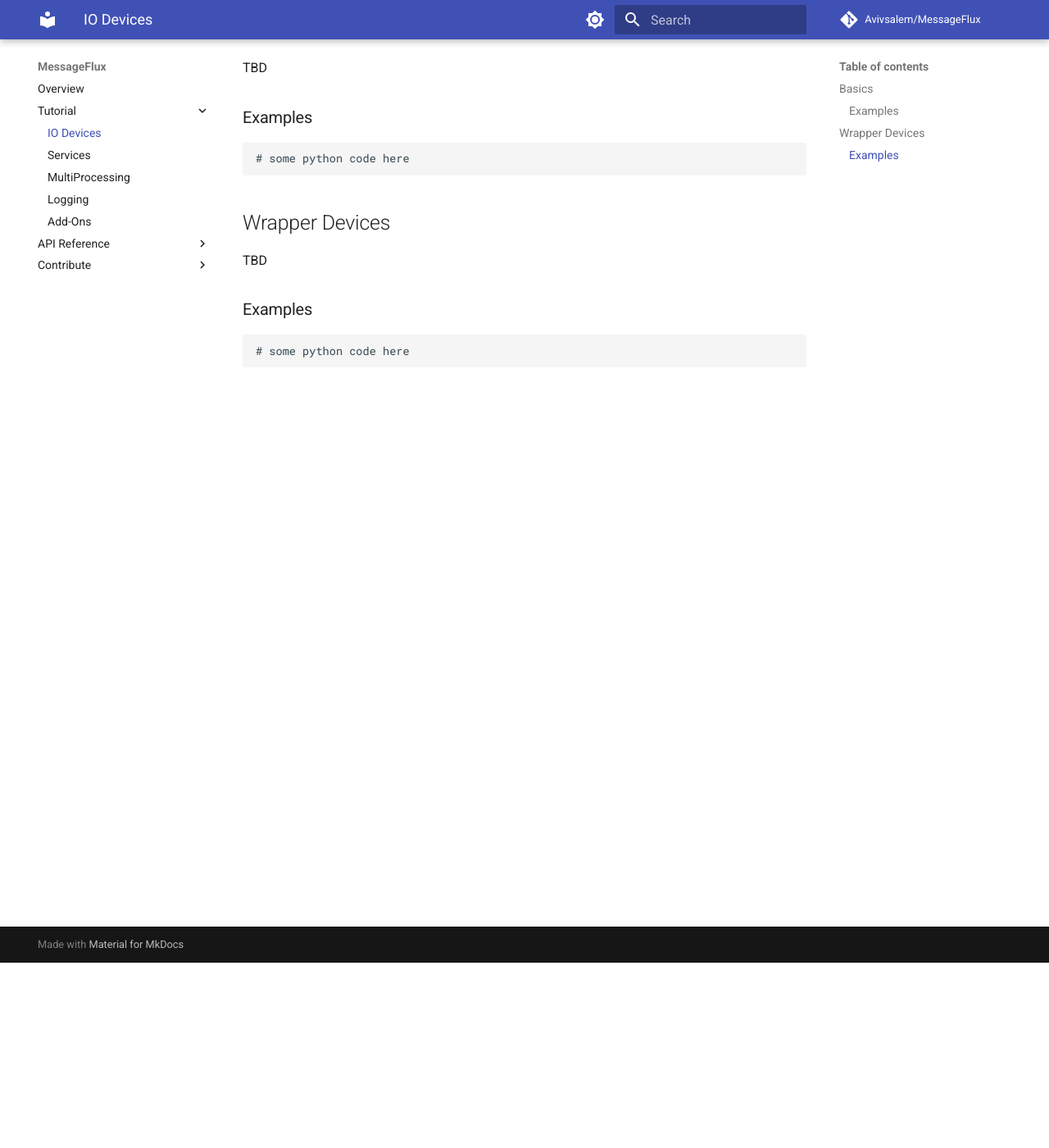
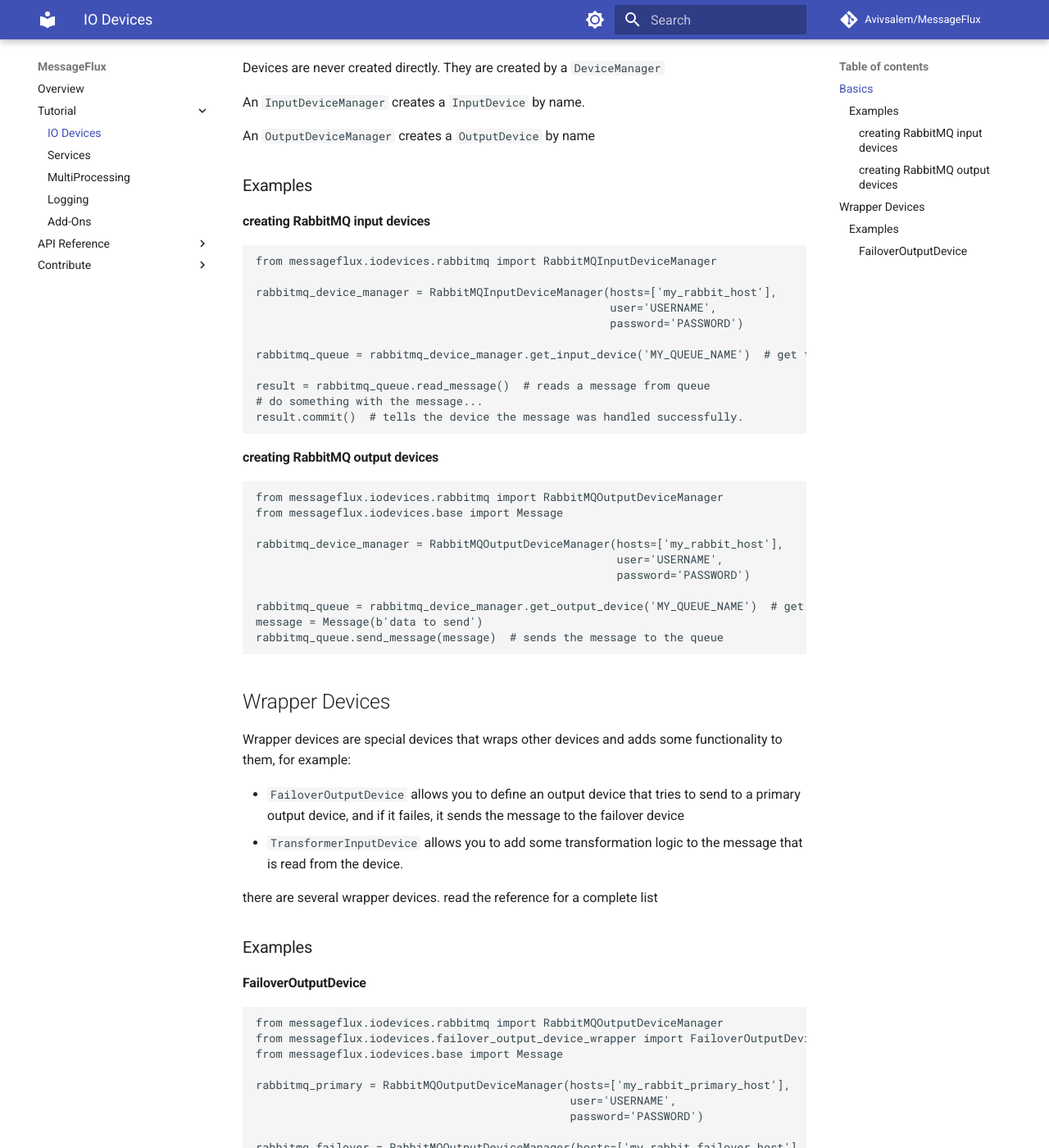
Before and after one commit to Avivsalem/MessageFlux, an MkDocs documentation site: the page built from docs/tutorial/devices.md, in a window 1280 px wide and 1400 px high, scrolled down 226 px. Shown: the whole window at 82% size. Built offline with MkDocs 1.6.1 and Material for MkDocs 9.7.7, drawn with Linux system fonts in a browser that asks for light colours; comment, search, counter and statistics services are not loaded; some of the changed text lies outside the part shown.

Commit message:
devices tutorial

````diff
--- a/docs/tutorial/devices.md
+++ b/docs/tutorial/devices.md
@@ -3,17 +3,78 @@
 the heart of this package is the io devices
 
 ## Basics
-TBD
+
+Devices are never created directly. They are created by a ```DeviceManager```
+
+An ```InputDeviceManager``` creates a ```InputDevice``` by name.
+
+An ```OutputDeviceManager``` creates a ```OutputDevice``` by name
 
 ### Examples
+
+#### creating RabbitMQ input devices
+
 ```python
-# some python code here
+from messageflux.iodevices.rabbitmq import RabbitMQInputDeviceManager
+
+rabbitmq_device_manager = RabbitMQInputDeviceManager(hosts=['my_rabbit_host'],
+                                                     user='USERNAME',
+                                                     password='PASSWORD')
+
+rabbitmq_queue = rabbitmq_device_manager.get_input_device('MY_QUEUE_NAME')  # get the input device (rabbitmq queue)
+
+result = rabbitmq_queue.read_message()  # reads a message from queue
+# do something with the message...
+result.commit()  # tells the device the message was handled successfully.
+```
+
+#### creating RabbitMQ output devices
+
+```python
+from messageflux.iodevices.rabbitmq import RabbitMQOutputDeviceManager
+from messageflux.iodevices.base import Message
+
+rabbitmq_device_manager = RabbitMQOutputDeviceManager(hosts=['my_rabbit_host'],
+                                                      user='USERNAME',
+                                                      password='PASSWORD')
+
+rabbitmq_queue = rabbitmq_device_manager.get_output_device('MY_QUEUE_NAME')  # get the output device (rabbitmq queue)
+message = Message(b'data to send')
+rabbitmq_queue.send_message(message)  # sends the message to the queue
 ```
 
 ## Wrapper Devices
-TBD
+
+Wrapper devices are special devices that wraps other devices and adds some functionality to them, for example:
+
+- ```FailoverOutputDevice``` allows you to define an output device that tries to send to a primary output device,
+  and if it failes, it sends the message to the failover device
+- ```TransformerInputDevice``` allows you to add some transformation logic to the message that is read from the device.
+
+there are several wrapper devices. read the reference for a complete list
 
 ### Examples
+
+#### FailoverOutputDevice
+
 ```python
-# some python code here
+from messageflux.iodevices.rabbitmq import RabbitMQOutputDeviceManager
+from messageflux.iodevices.failover_output_device_wrapper import FailoverOutputDeviceManager
+from messageflux.iodevices.base import Message
+
+rabbitmq_primary = RabbitMQOutputDeviceManager(hosts=['my_rabbit_primary_host'],
+                                               user='USERNAME',
+                                               password='PASSWORD')
+
+rabbitmq_failover = RabbitMQOutputDeviceManager(hosts=['my_rabbit_failover_host'],
+                                                user='USERNAME',
+                                                password='PASSWORD')
+
+device_manager = FailoverOutputDeviceManager(inner_device_manager=rabbitmq_primary,
+                                             failover_device_manager=rabbitmq_failover)
+
+
+rabbitmq_queue = device_manager.get_output_device('MY_QUEUE_NAME')  # this is now a FailoverOutputDevice
+message = Message(b'data to send')
+rabbitmq_queue.send_message(message)  # sends the message to the primary queue. if there's an error, then send to the failover queue
 ```
````
Also changed, not shown: 1 other file.
